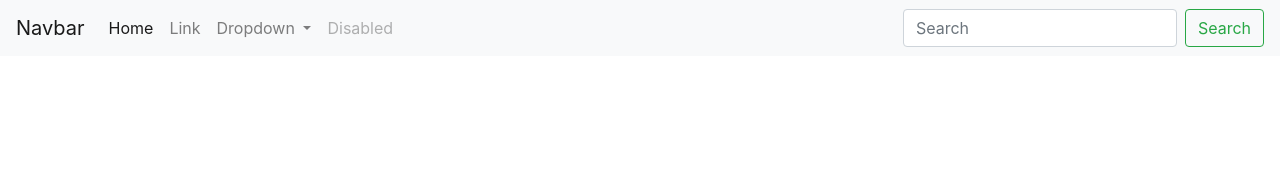
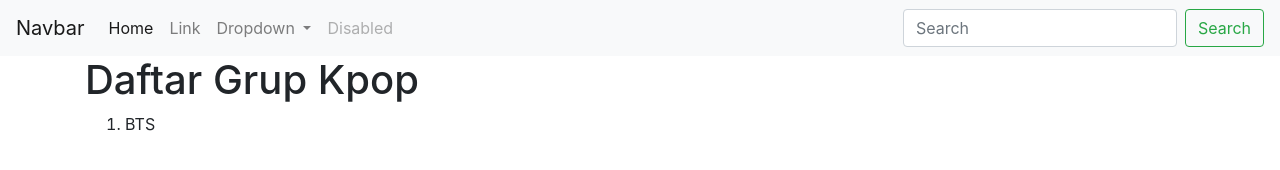
Before and after one commit to the-greatest-team-ever/yusube, a plain HTML site: page client/index.html in a window 1280 px wide. Drawn offline with nearby package versions, Linux system fonts and the light colour scheme.

Commit message:
Adding BTS

```diff
--- a/client/index.html
+++ b/client/index.html
@@ -44,7 +44,10 @@
   </nav>
 
   <div class="container">
-    <!-- isi code kalian di sini -->
+    <h1>Daftar Grup Kpop</h1>
+    <ol>
+      <li>BTS</li>
+    </ol>
   </div>
 </body>
 </html>
```
